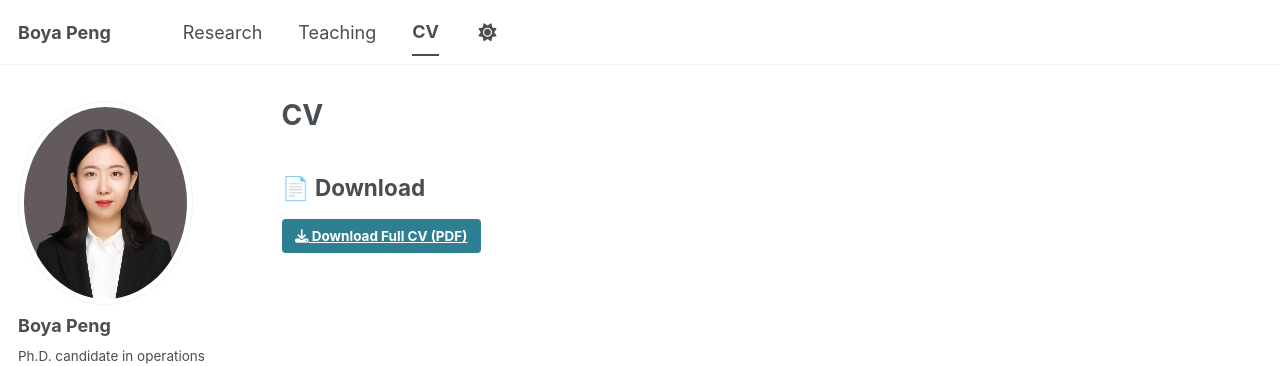
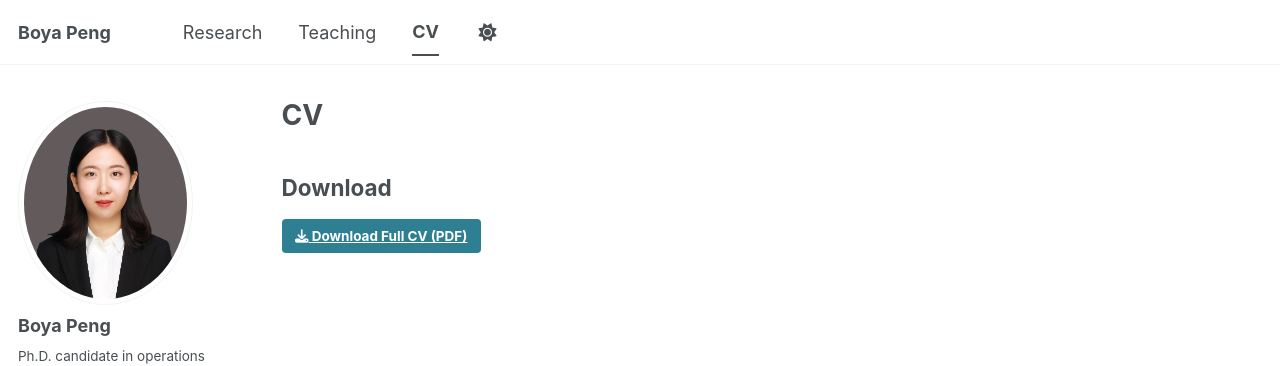
Before and after one commit to peng-boya/peng-boya.github.io, a Jekyll site: the page built from _pages/cv.md, in a window 1280 px wide. Shown: the top 366 px of the page. Built offline with Jekyll 4.4.1, drawn with Linux system fonts in a browser that asks for light colours; some web fonts are replaced; a script bundle is joined from its source files by our own code; library files that are not in the unit come from our copies.

Commit message:
Update cv.md

```diff
--- a/_pages/cv.md
+++ b/_pages/cv.md
@@ -7,7 +7,7 @@ author_profile: true
 
 {% include base_path %}
 
-## 📄 Download
+## Download
 
 <a href="{{ base_path }}/files/CV_BoyaPeng.pdf" class="btn btn--primary">
   <i class="fas fa-download"></i> Download Full CV (PDF)
```
